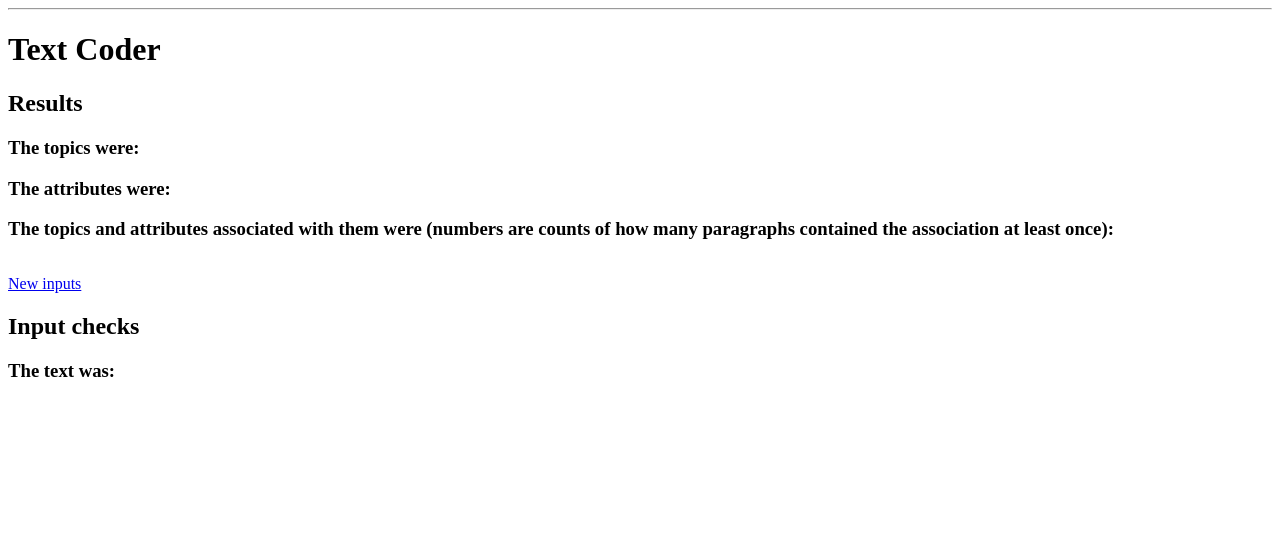
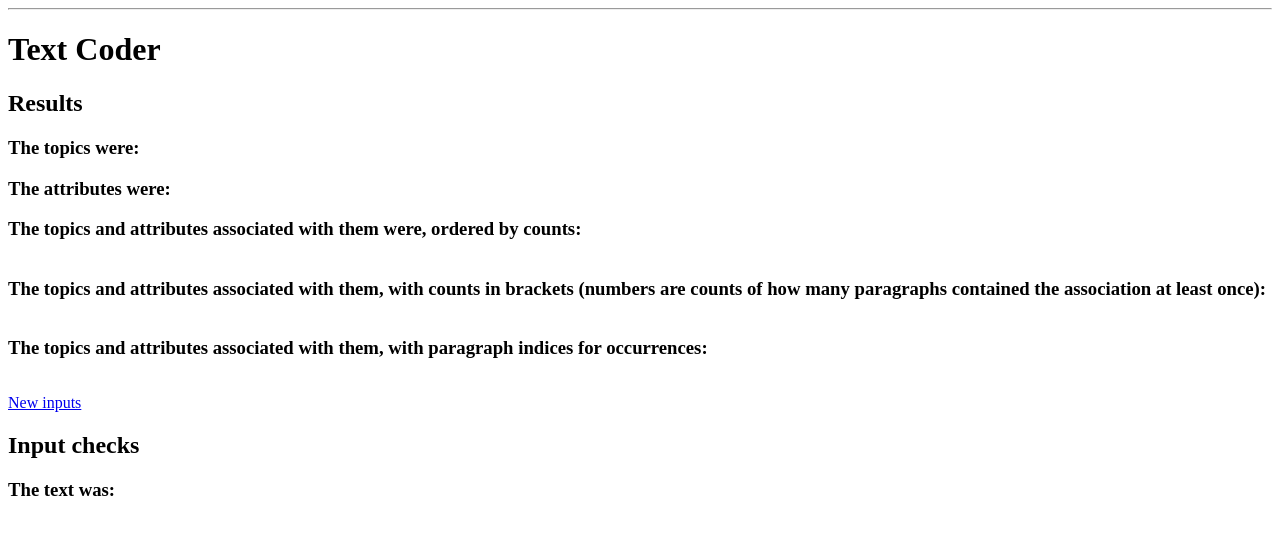
Before and after one commit to thomasgladwin/webapps, a Flask app: template templates/textCoder_results.html in a window 1280 px wide. Shown: the part 26-561 px from the top of the page. Run offline with Flask 2, Linux system fonts and the light colour scheme; the template is opened without the code that fills it, so the values that code supplies are empty.

Commit message:
Add files via upload

```diff
--- a/app.py
+++ b/app.py
@@ -96,11 +96,19 @@ def textCoder_results():
     print(text)
     knowledge_list = textCoder_funcs.get_textCoder(text)
     topics_str = ','.join([k[0] for k in knowledge_list])
-    attributes_str = ','.join([a[0] for k in knowledge_list for a in k[1]])
+    attributes_str = ', '.join([a[0] for k in knowledge_list for a in k[1]])
     text_in_paragraphs = text.split("\n")
     nested_info_per_paragraph = []
+    nested_info_per_paragraph_count = []
+    nested_info_per_paragraph_parindex = []
     topics_str_list = [k[0] for k in knowledge_list]
-    attr_str_list = [','.join([a[0] + "(" + str(a[1]) + ")" for a in k[1]]) for k in knowledge_list]
+    attr_str_list = [', '.join([a[0] for a in k[1]]) for k in knowledge_list]
     for z in zip(topics_str_list, attr_str_list):
         nested_info_per_paragraph.append([z[0], z[1]])
-    return render_template('textCoder_results.html', topics_str=topics_str, attributes_str=attributes_str, nested_info_per_paragraph=nested_info_per_paragraph, text_in_paragraphs=text_in_paragraphs)
+    attr_str_count_list = [', '.join([a[0] + " (" + str(a[1]) + ")" for a in k[1]]) for k in knowledge_list]
+    for z in zip(topics_str_list, attr_str_count_list):
+        nested_info_per_paragraph_count.append([z[0], z[1]])
+    attr_str_parindex_list = [', '.join([a[0] + " (" + str(a[2]) + ")" for a in k[1]]) for k in knowledge_list]
+    for z in zip(topics_str_list, attr_str_parindex_list):
+        nested_info_per_paragraph_parindex.append([z[0], z[1]])
+    return render_template('textCoder_results.html', topics_str=topics_str, attributes_str=attributes_str, nested_info_per_paragraph=nested_info_per_paragraph, text_in_paragraphs=text_in_paragraphs,nested_info_per_paragraph_count=nested_info_per_paragraph_count,nested_info_per_paragraph_parindex=nested_info_per_paragraph_parindex)
--- a/templates/textCoder_results.html
+++ b/templates/textCoder_results.html
@@ -10,9 +10,31 @@
     <h3>The attributes were:</h3>
     <div>{{ attributes_str }}</div>
 
-    <h3>The topics and attributes associated with them were (numbers are counts of how many paragraphs contained the association at least once):</h3>
+    <h3>The topics and attributes associated with them were, ordered by counts:</h3>
     <table>
     {% for this_row in nested_info_per_paragraph %}
+        <tr>
+            {% for val in this_row %}
+                <td>{{ val }}</td>
+            {% endfor %}
+        </tr>
+    {% endfor %}
+    </table>
+
+    <h3>The topics and attributes associated with them, with counts in brackets (numbers are counts of how many paragraphs contained the association at least once):</h3>
+    <table>
+    {% for this_row in nested_info_per_paragraph_count %}
+        <tr>
+            {% for val in this_row %}
+                <td>{{ val }}</td>
+            {% endfor %}
+        </tr>
+    {% endfor %}
+    </table>
+
+    <h3>The topics and attributes associated with them, with paragraph indices for occurrences:</h3>
+    <table>
+    {% for this_row in nested_info_per_paragraph_parindex %}
         <tr>
             {% for val in this_row %}
                 <td>{{ val }}</td>
```
